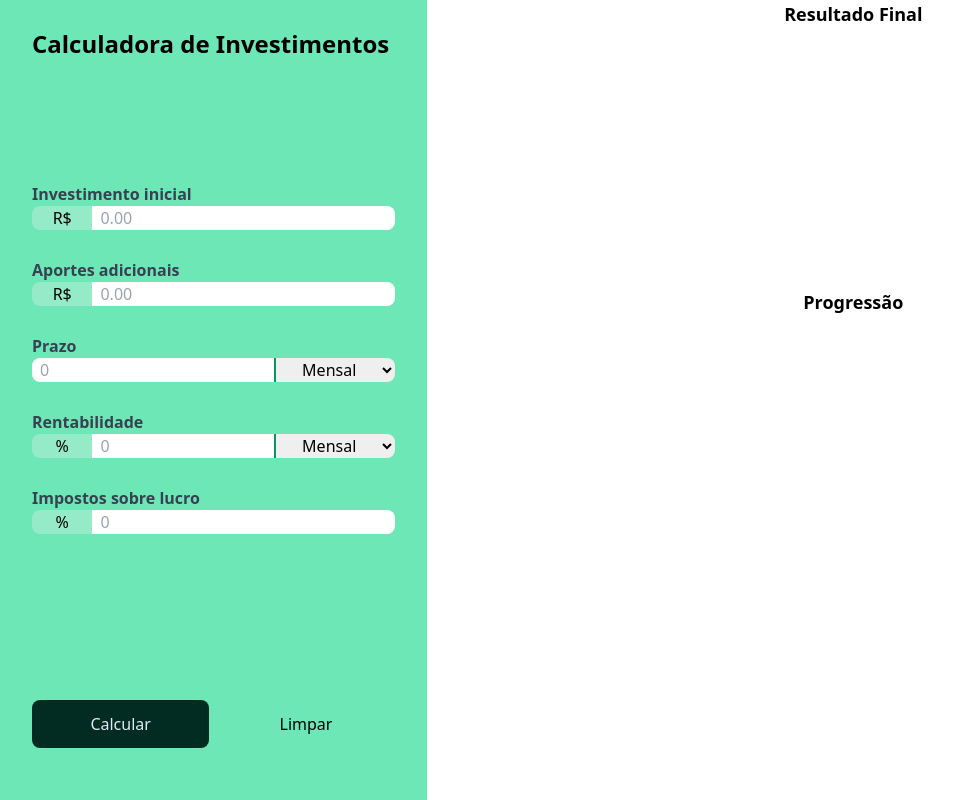
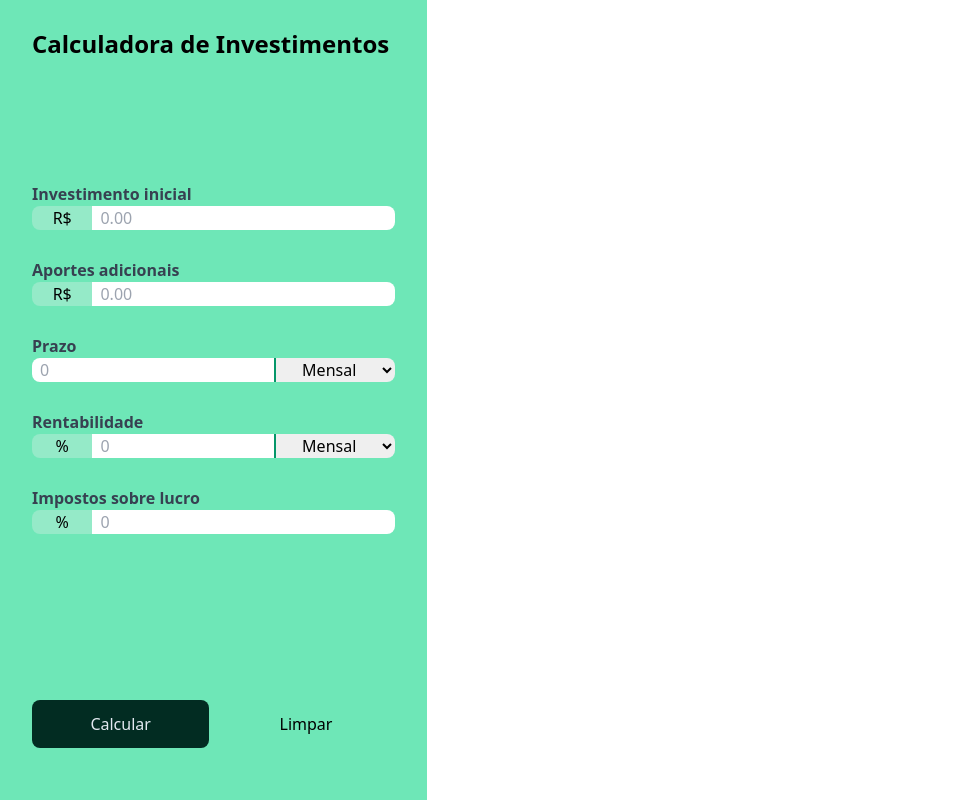
Before and after one commit to murilpcarneiro/calculadora_de_investimentos, a website built with Vite: page index.html in a window 1280 px wide. Shown: the whole page, without its empty margins (0-953 px from the left). Built offline with nearby package versions, Linux system fonts and the light colour scheme.

Commit message:
processos relacionados aos gráficos foram comentados

```diff
--- a/index.html
+++ b/index.html
@@ -80,7 +80,7 @@
     </div>
   </aside>
   <main class="row-span-2 col-span-2">
-    <section id="charts-container" class="h-full">
+    <!-- <section id="charts-container" class="h-full">
       <div class="h-[36%] flex flex-col items-center pb-10">
         <p class="font-bold text-lg">Resultado Final</p>
         <canvas id="final-money-distribution"></canvas>
@@ -89,7 +89,7 @@
         <p class="font-bold text-lg">Progressão</p>
         <canvas id="progression"></canvas>
       </div>
-    </section>
+    </section> -->
   </main>
 
   <script type="module" src="main.js"></script>
--- a/main.js
+++ b/main.js
@@ -148,5 +148,5 @@ for (const formElement of investimentForm) {
 }
 
 
-investimentForm.addEventListener('submit', renderProgression);
+// investimentForm.addEventListener('submit', renderProgression);
 resetBtn.addEventListener('click', clearValues);
```
